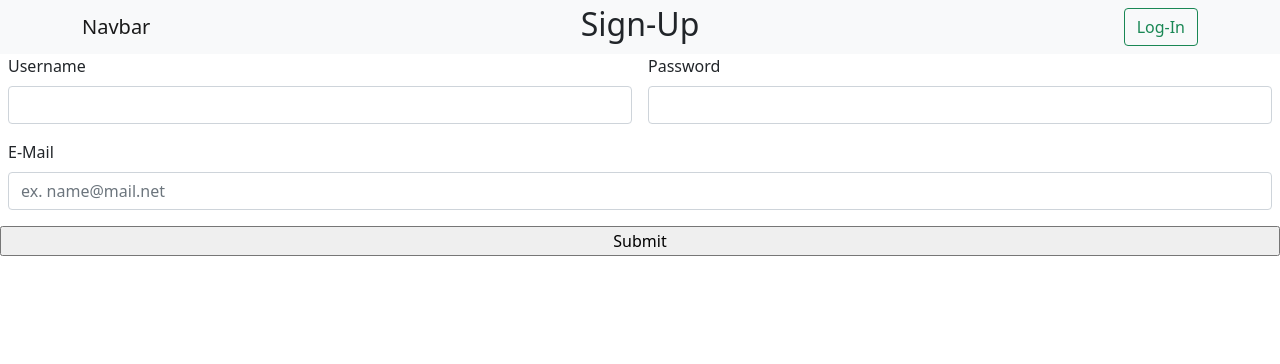
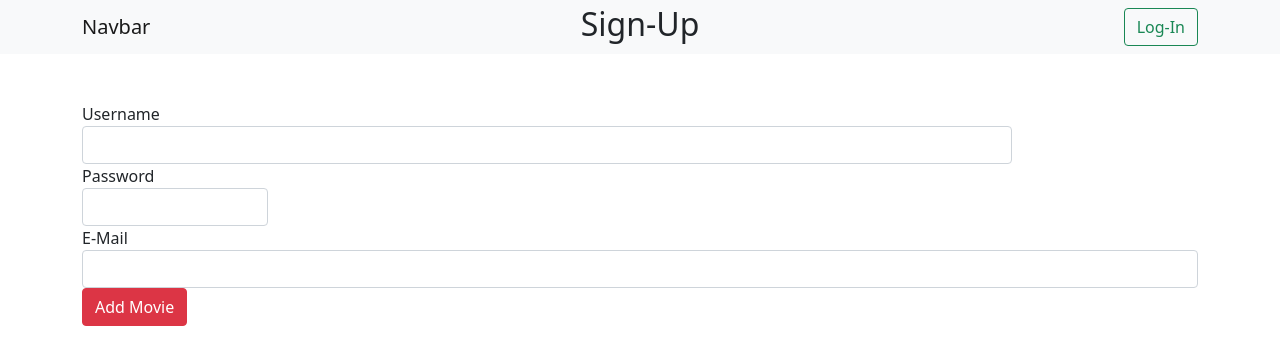
Before and after one commit to emirhan5445/registration-app, a React (Create React App) app: page / in a window 1280 px wide. Shown: the top 364 px of the page. Built offline with nearby package versions, Linux system fonts and the light colour scheme; no server answers.

Commit message:
The content changed a lit.

```diff
--- a/src/components/SignUp.js
+++ b/src/components/SignUp.js
@@ -1,37 +1,50 @@
-import { Link } from 'react-router-dom';
+// import { Link } from 'react-router-dom';
 import { EnrolleesContext } from '../Contexts/EnrolleesContext';
 import { useContext } from 'react';
 import serialize from 'form-serialize';
 
 function SignUp() {
-    const { enrollees } = useContext(EnrolleesContext);
+    const { addPerson } = useContext(EnrolleesContext);
 
     const handleFormSubmit = e => {
         e.preventDefault();
         const newRegistered = serialize(e.target, { hash: true });
-        console.log(newRegistered);
-        console.log('hello');
+        const { formUserName, formPassword, formEmail } = newRegistered;
+        addPerson(formUserName, formPassword, formEmail);
     };
 
     return (
         <>
             <h2 className="position-absolute top-0 mt-4 start-50 translate-middle">Sign-Up</h2>
-            <form className="row g-3 mx-auto" onSubmit={handleFormSubmit}>
-                <div className="col-md-6">
-                    <label htmlFor="inputEmail4" className="form-label">Username</label>
-                    <input type="text" className="form-control" id="inputEmail4" />
-                </div>
-                <div className="col-md-6">
-                    <label htmlFor="inputPassword4" className="form-label">Password</label>
-                    <input type="password" className="form-control" id="inputPassword4" />
-                </div>
-                <div className="col-12">
-                    <label htmlFor="inputAddress" className="form-label">E-Mail</label>
-                    <input type="text" className="form-control" id="inputAddress" placeholder="ex. name@mail.net" />
-                </div>
-                {/* <Link to="/LogIn"> */}<input type='submit' value='Submit'/>{/* </Link> */}
-               {/* button  useNavigate to go log in page directly   button   */}
-            </form>
+            <div className="container">
+                <form className="mt-5" onSubmit={handleFormSubmit}>
+                    <div className="form-row">
+                        <div className="form-group col-md-10">
+                            <label htmlFor="inputName">Username</label>
+                            <input type="text"
+                                className="form-control"
+                                name="formUserName" />
+                        </div>
+                        <div className="form-group col-md-2">
+                            <label htmlFor="inputRating">Password</label>
+                            <input
+                                type="password"
+                                className="form-control"
+                                name="formPassword" />
+                        </div>
+                    </div>
+                    <div className="form-row">
+                        <div className="form-group col-md-12">
+                            <label htmlFor="inputImage">E-Mail</label>
+                            <input
+                                type="text"
+                                className="form-control"
+                                name="formEmail" />
+                        </div>
+                    </div>
+                    <input type="submit" className="btn btn-danger btn-block" value="Add Movie" />
+                </form>
+            </div>
         </>
     );
 }
```
